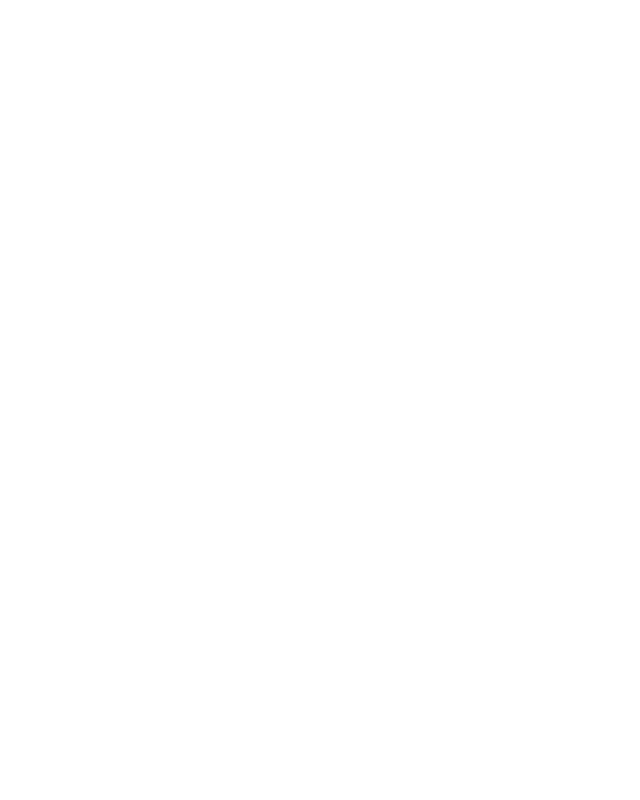
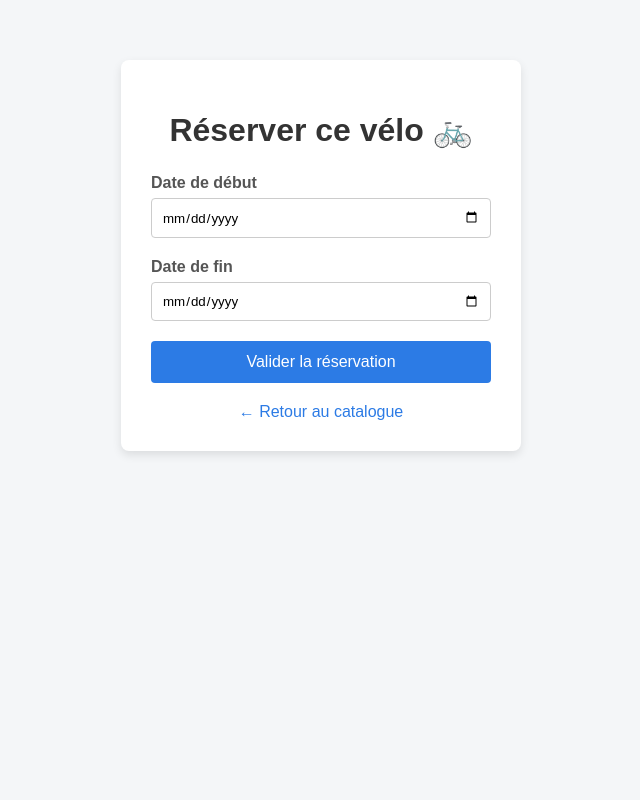
Before and after one commit to duchossoysebastien/resavelo, a PHP site: page /reservation_form.php in a window 1280 px wide. Before the commit the part shown is empty. Shown: the whole page, without its empty margins (319-959 px from the left). Run offline with PHP 8.4, Linux system fonts and the light colour scheme.

Commit message:
style sur le formulaire de reservation

```diff
--- a/assets/css/forms.css
+++ b/assets/css/forms.css
@@ -0,0 +1,72 @@
+* {
+    box-sizing: border-box;
+    font-family: Arial, sans-serif;
+}
+
+body {
+    background-color: #f4f6f8;
+    margin: 0;
+    padding: 0;
+}
+
+.container {
+    width: 100%;
+    max-width: 400px;
+    margin: 60px auto;
+    background-color: #ffffff;
+    padding: 30px;
+    border-radius: 8px;
+    box-shadow: 0 4px 10px rgba(0, 0, 0, 0.1);
+}
+
+h1 {
+    text-align: center;
+    margin-bottom: 25px;
+    color: #333;
+}
+
+.form-group {
+    margin-bottom: 20px;
+}
+
+label {
+    display: block;
+    margin-bottom: 6px;
+    font-weight: bold;
+    color: #555;
+}
+
+input[type="date"] {
+    width: 100%;
+    padding: 10px;
+    border-radius: 4px;
+    border: 1px solid #ccc;
+}
+
+input[type="date"]:focus {
+    outline: none;
+    border-color: #2c7be5;
+}
+
+.btn {
+    width: 100%;
+    padding: 12px;
+    background-color: #2c7be5;
+    color: #fff;
+    border: none;
+    border-radius: 4px;
+    font-size: 16px;
+    cursor: pointer;
+}
+
+.btn:hover {
+    background-color: #1a68d1;
+}
+
+.back-link {
+    display: block;
+    text-align: center;
+    margin-top: 20px;
+    text-decoration: none;
+    color: #2c7be5;
+}
--- a/public/index.php
+++ b/public/index.php
@@ -11,6 +11,6 @@ $velos = getAllVelos($pdo);
     <div>
         <h3><?= htmlspecialchars($velo['name']) ?></h3>
         <p><?= $velo['price'] ?> € / jour</p>
-        <a href="reservation_form.php?id=<?= $velo['id'] ?>">Réserver</a>
+        <a href="reservation_form.php?id=<?= $velo['id'] ?>" class="btn">Réserver</a>
     </div>
 <?php endforeach; ?>
--- a/public/reservation_form.php
+++ b/public/reservation_form.php
@@ -0,0 +1,34 @@
+<!DOCTYPE html>
+<html lang="fr">
+<head>
+    <meta charset="UTF-8">
+    <title>Réserver un vélo</title>
+    <link rel="stylesheet" href="../assets/css/forms.css">
+</head>
+<body>
+
+<div class="container">
+    <h1>Réserver ce vélo 🚲</h1>
+
+    <form method="POST" action="">
+        <!-- ID du vélo (caché) -->
+        <input type="hidden" name="velo_id" value="<?= htmlspecialchars($_GET['id'] ?? '') ?>">
+
+        <div class="form-group">
+            <label for="start_date">Date de début</label>
+            <input type="date" id="start_date" name="start_date" required>
+        </div>
+
+        <div class="form-group">
+            <label for="end_date">Date de fin</label>
+            <input type="date" id="end_date" name="end_date" required>
+        </div>
+
+        <button type="submit" class="btn">Valider la réservation</button>
+    </form>
+
+    <a href="index.php" class="back-link">← Retour au catalogue</a>
+</div>
+
+</body>
+</html>
```
